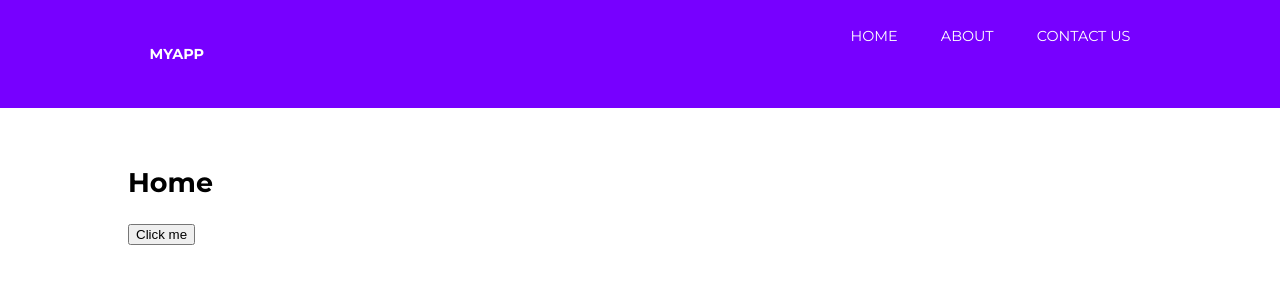
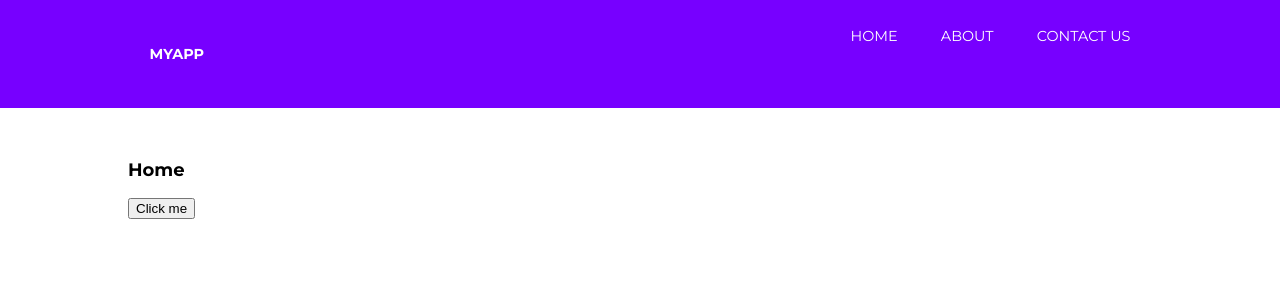
Before and after one commit to mafontana/angular7-practice, an Angular app: page / in a window 1280 px wide. Shown: the top 300 px of the page. Built offline with nearby package versions, Linux system fonts and the light colour scheme.

Commit message:
practiced control appearance by changing the styles directly from within the template

```diff
--- a/src/app/home/home.component.css
+++ b/src/app/home/home.component.css
@@ -1,3 +1,7 @@
 .gray {
     color: gray
 }
+
+.large {
+    font-size: 4em;
+}
--- a/src/app/home/home.component.html
+++ b/src/app/home/home.component.html
@@ -1,3 +1,6 @@
-<h1 [class.gray]="h1Style">Home</h1>
+<h1 [ngStyle]="{
+  'color': h1Style ? 'gray' : 'black',
+  'font-size': !h1Style ? '1em' : '4em'
+}">Home</h1>
 
 <button (click)="firstClick()">Click me</button>
```
